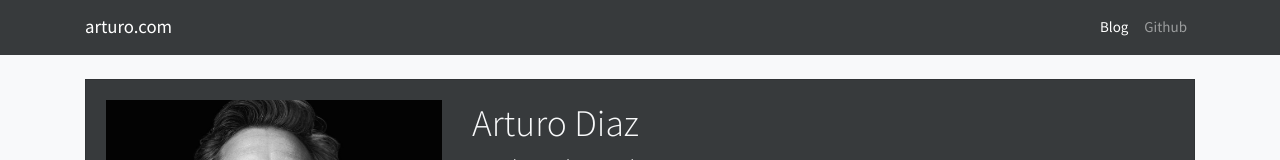
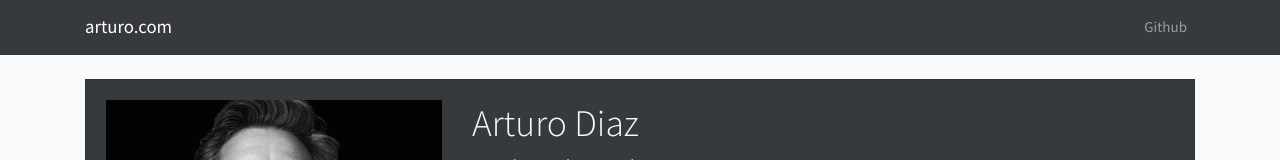
Before and after one commit to arturodiaz777/Portfolio, a Next.js app: page / in a window 1280 px wide. Shown: the top 160 px of the page. Built offline with nearby package versions, Linux system fonts and the light colour scheme; a small style sheet from the web is missing.

Commit message:
sixthcommit

```diff
--- a/components/Navbar.js
+++ b/components/Navbar.js
@@ -21,13 +21,6 @@ const Navbar = () => {
         <div className="collapse navbar-collapse" id="navbarNav">
           <ul className="navbar-nav ml-auto">
             <li className="nav-item">
-              <Link href="/blog">
-                <a className="nav-link active" aria-current="page">
-                  Blog
-                </a>
-              </Link>
-            </li>
-            <li className="nav-item">
               <Link href="/github">
                 <a className="nav-link">
                  Github
```
